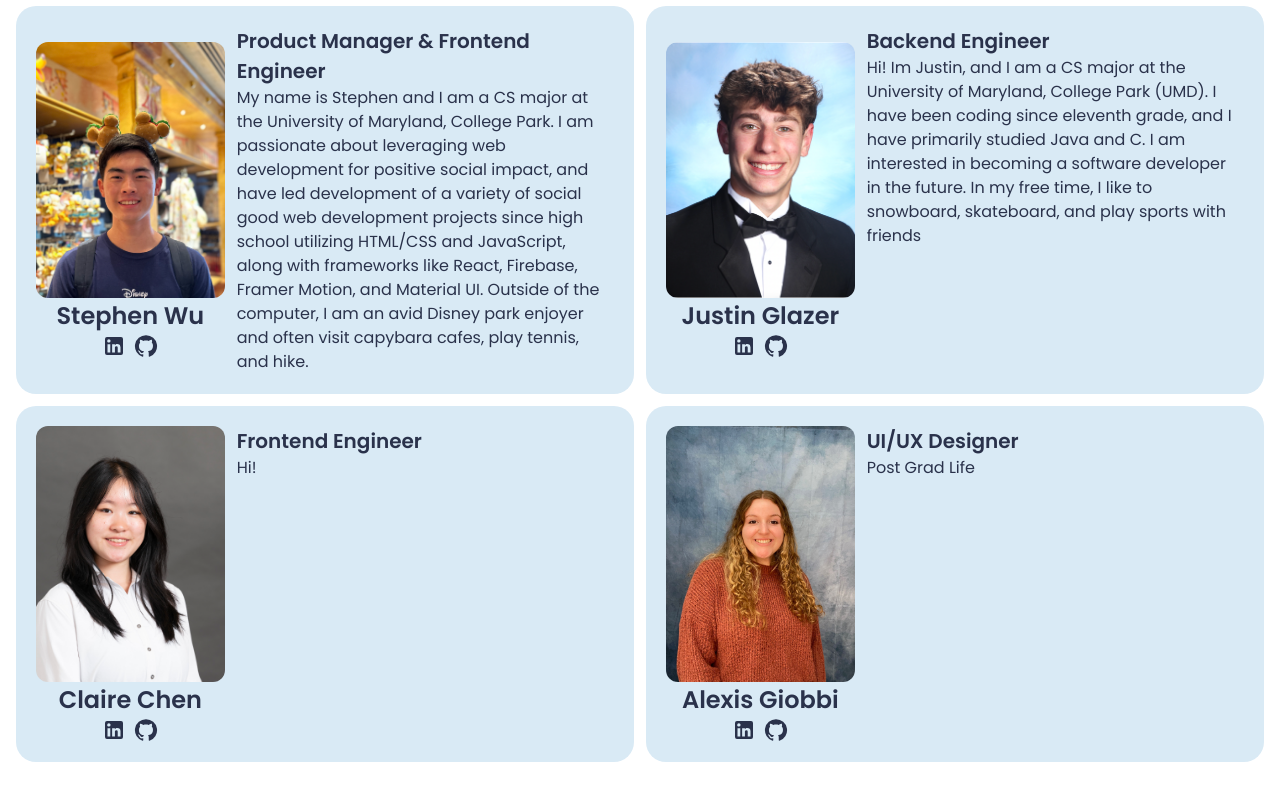
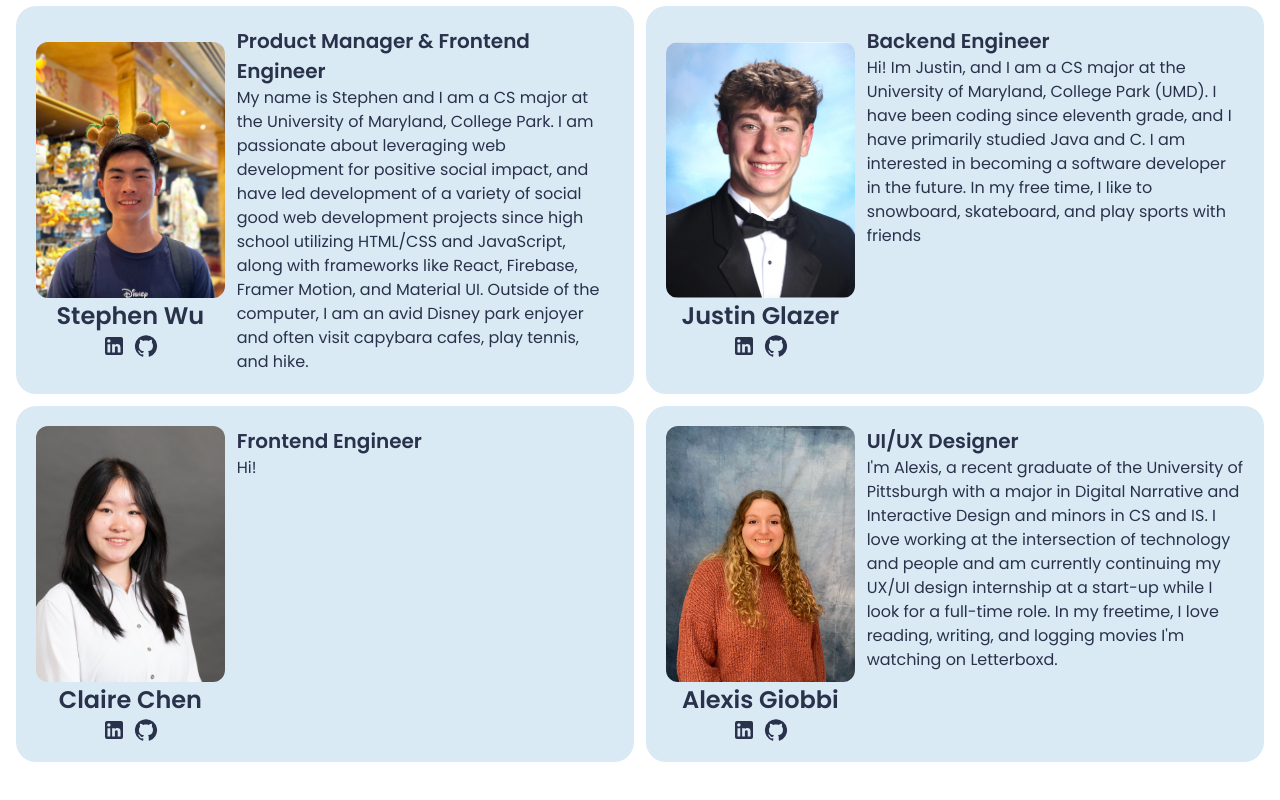
Before and after one commit to heavens-potato/winter-project, a React (Create React App) app in the folder hydrohire/: page /about in a window 1280 px wide. Shown: the part 1434-2234 px from the top of the page. Built offline with nearby package versions, Linux system fonts and the light colour scheme; no server answers.

Commit message:
Added Alexis bio

```diff
--- a/hydrohire/src/AboutCard.js
+++ b/hydrohire/src/AboutCard.js
@@ -12,7 +12,7 @@ const map = new Map();
 map.set('Justin Glazer', {description: 'Hi! Im Justin, and I am a CS major at the University of Maryland, College Park (UMD). I have been coding since eleventh grade, and I have primarily studied Java and C. I am interested in becoming a software developer in the future. In my free time, I like to snowboard, skateboard, and play sports with friends', title: 'Backend Engineer', img: justinProf, li: 'https://www.linkedin.com/in/justin-glazer/', gh: 'https://github.com/justin-glazer'});
 map.set('Claire Chen', {description: 'Hi!', title: 'Frontend Engineer', img: claireProf, li: 'https://www.linkedin.com/in/claire-s-chen/', gh: 'https://github.com/cc13985'});
 map.set('Stephen Wu', {description: 'My name is Stephen and I am a CS major at the University of Maryland, College Park. I am passionate about leveraging web development for positive social impact, and have led development of a variety of social good web development projects since high school utilizing HTML/CSS and JavaScript, along with frameworks like React, Firebase, Framer Motion, and Material UI. Outside of the computer, I am an avid Disney park enjoyer and often visit capybara cafes, play tennis, and hike.', title: 'Product Manager & Frontend Engineer', img: stephenProf, li:'https://www.linkedin.com/in/stephen-wu-210a96304/' ,gh: 'https://github.com/heavens-potato'});
-map.set('Alexis Giobbi', {description: "Post Grad Life", title: 'UI/UX Designer', img: alexisProf, li:'https://www.linkedin.com/in/alexis-giobbi/', gh: 'https://github.com/alexisgiobbi'});
+map.set('Alexis Giobbi', {description: "I'm Alexis, a recent graduate of the University of Pittsburgh with a major in Digital Narrative and Interactive Design and minors in CS and IS. I love working at the intersection of technology and people and am currently continuing my UX/UI design internship at a start-up while I look for a full-time role. In my freetime, I love reading, writing, and logging movies I'm watching on Letterboxd.", title: 'UI/UX Designer', img: alexisProf, li:'https://www.linkedin.com/in/alexis-giobbi/', gh: 'https://github.com/alexisgiobbi'});
 
 function AboutCard({name}) {
     const theme = useTheme();
```
